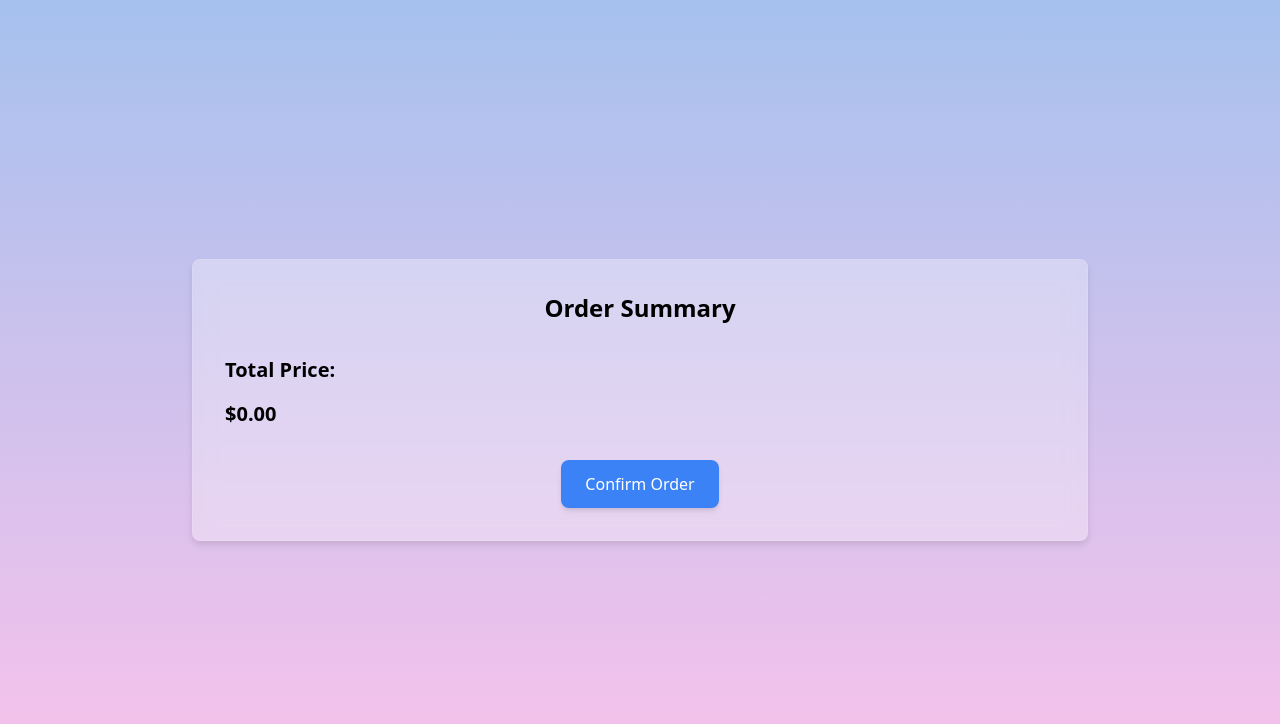
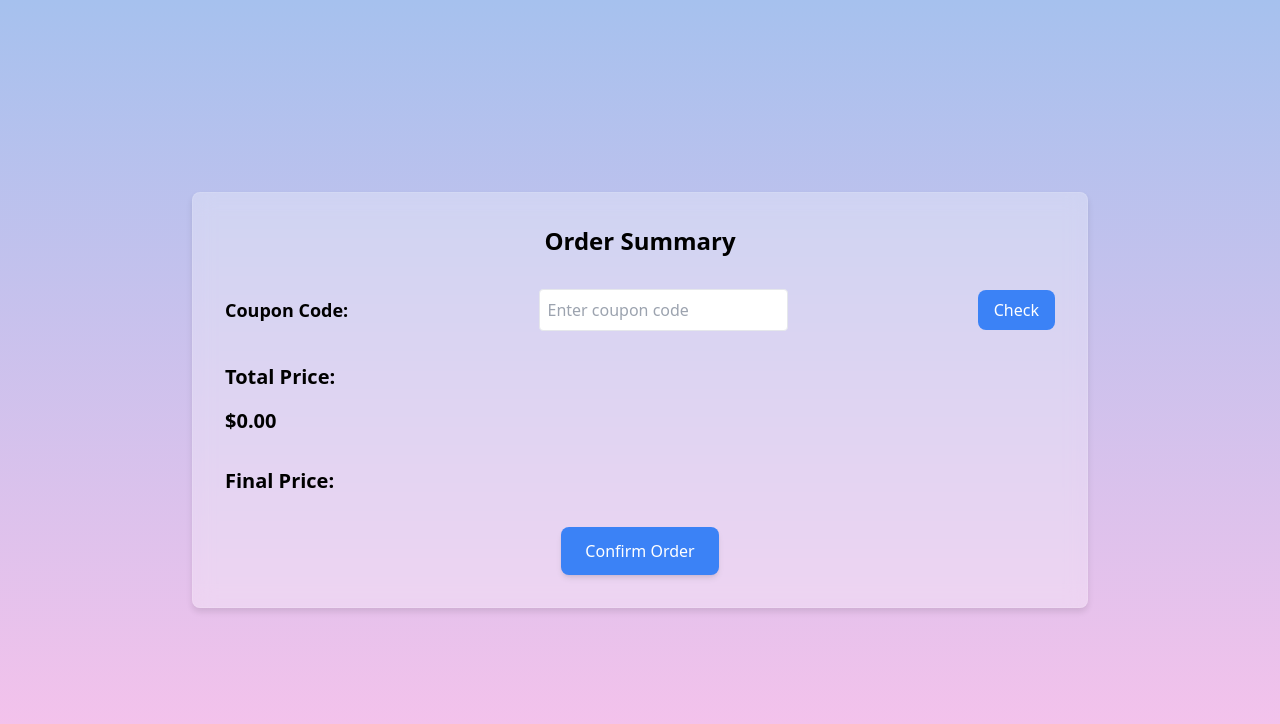
Before and after one commit to FardinMoghaddamPour/Online_Shopping_Store, a Django app: page /order-summary/ in a window 1280 px wide. Shown: the top 724 px of the page. Run offline with Django 5.2, Linux system fonts and the light colour scheme; the visitor is signed in with stand-in values (Sample User, id 1); data that the repository does not hold is empty; parts of the project's set-up code (start-up, migrations or seed data) failed here and were passed over; some libraries are stand-ins or nearby versions.

Commit message:
Feature 🎉 Add Coupon Code Functionality
Description:
This commit introduces the coupon code functionality on the order summary page.
Users can now apply a coupon code to receive a discount on their final price.
The system checks the validity of the coupon code and applies the discount if the code is valid.

Explanation:
    1. Modified `order_summary.html` to include an input field and a button for entering and checking coupon codes.
    2. Updated `order_summary.js` to handle fetching, checking, and applying coupon codes.
    3. Added a new API view, `CheckCouponAPIView`, in `shop/views.py` to validate the coupon code and return the discount amount.
    4. Registered the new API endpoint in `shop/urls.py`.
    5. Ensured the discount is applied and stored in local storage for persistence across page reloads.
    6. Updated the display of the final price after applying the discount.

Conclusion:
With these changes, users can apply a coupon code to their order, see the discount reflected
in their final price, and have the discount persist across page reloads.

```diff
--- a/shop/urls.py
+++ b/shop/urls.py
@@ -11,7 +11,8 @@ from .views import (
     RemoveFromCartAPIView,
     CheckoutAPIView,
     OrderSummaryView,
-    ActiveOrderAPIView
+    ActiveOrderAPIView,
+    CheckCouponAPIView,
 )
 
 
@@ -37,4 +38,5 @@ urlpatterns = [
     path('api/remove-from-cart/', RemoveFromCartAPIView.as_view(), name='remove-from-cart'),
     path('api/checkout/', CheckoutAPIView.as_view(), name='checkout'),
     path('api/active-order/', ActiveOrderAPIView.as_view(), name='active-order'),
+    path('api/check-coupon/', CheckCouponAPIView.as_view(), name='check-coupon'),
 ]
--- a/shop/views.py
+++ b/shop/views.py
@@ -18,6 +18,7 @@ from .models import (
     Category,
     Order,
     OrderItem,
+    Coupon,
 )
 from .serializers import OrderSerializer
 
@@ -238,3 +239,15 @@ class ActiveOrderAPIView(APIView):
             return Response(order_data, status=status.HTTP_200_OK)
         except Order.DoesNotExist:
             return Response({'error': 'No active order found'}, status=status.HTTP_404_NOT_FOUND)
+
+
+class CheckCouponAPIView(APIView):
+    permission_classes = [IsAuthenticated]
+
+    def post(self, request):
+        coupon_code = self.request.data.get('coupon')
+        try:
+            coupon = get_object_or_404(Coupon, coupon_code=coupon_code, is_active=True)
+            return Response({'valid': True, 'discount': coupon.amount_of_discount}, status=200)
+        except Coupon.DoesNotExist:
+            return Response({'valid': False}, status=200)
--- a/templates/order_summary.html
+++ b/templates/order_summary.html
@@ -58,9 +58,19 @@
             <!-- Order items will be dynamically inserted here -->
         </div>
 
+        <div class="mt-8 flex justify-between items-center">
+            <label for="coupon-code" class="text-lg font-semibold mr-4">Coupon Code:</label>
+            <input type="text" id="coupon-code" placeholder="Enter coupon code" class="border p-2 rounded">
+            <button id="check-coupon-button" class="bg-blue-500 text-white px-4 py-2 ml-4 rounded-lg">Check</button>
+        </div>
+
         <div class="mt-8">
             <h2 class="text-xl font-bold mb-4">Total Price:</h2>
             <span id="total-price" class="text-xl font-bold">$0.00</span>
+        </div>
+        <div class="mt-8">
+            <h2 class="text-xl font-bold mb-4">Final Price:</h2>
+            <span id="final-price" class="text-xl font-bold"></span>
         </div>
 
         <div class="mt-8 text-center">
```
Also changed, not shown: storage/static/JS/order_summary.js.
